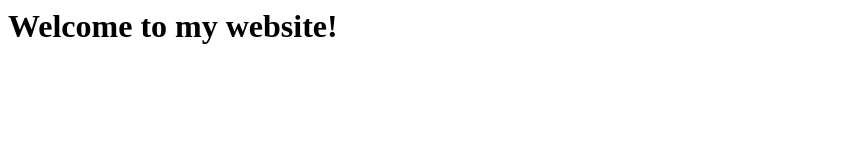
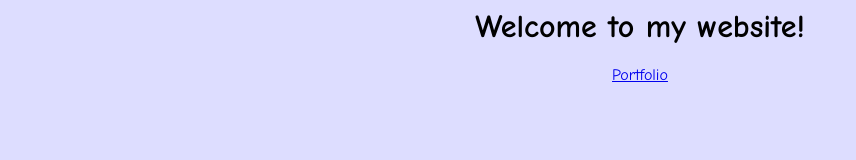
Before and after one commit to welbym/welbym.github.io, a plain HTML site: page index.html in a window 1280 px wide. Shown: the whole page, without its empty margins (0-856 px from the left). Drawn offline with Linux system fonts and the light colour scheme.

Commit message:
Updated index.html and style.css
Added a link to portfolio and made the website a little better.

```diff
--- /dev/null
+++ b/css/style.css
@@ -0,0 +1,12 @@
+body {
+  background-color: #ddf;
+  font-family: "Comic Sans MS", cursive, sans-serif;
+}
+
+h1 {
+    text-align: center;
+}
+
+p {
+    text-align: center;
+}
--- a/index.html
+++ b/index.html
@@ -1 +1,14 @@
-<h1> Welcome to my website! </h1>
+<head>
+    <!-- Custom styles for this template -->
+    <link href="css/style.css" rel="stylesheet">
+</head>
+
+<body>
+    <h1>
+        Welcome to my website!
+    </h1>
+
+    <p>
+        <a href="https://welbym.github.io/portfolio">Portfolio</a>
+    </p>
+</body>
--- a/style.css
+++ /dev/null
@@ -1,7 +0,0 @@
-body {
-  background-color: #ddf;
-}
-
-h1 {
-  font-family: "Comic Sans MS", cursive, sans-serif;
-}
```
Also changed, not shown: 1 other file.
